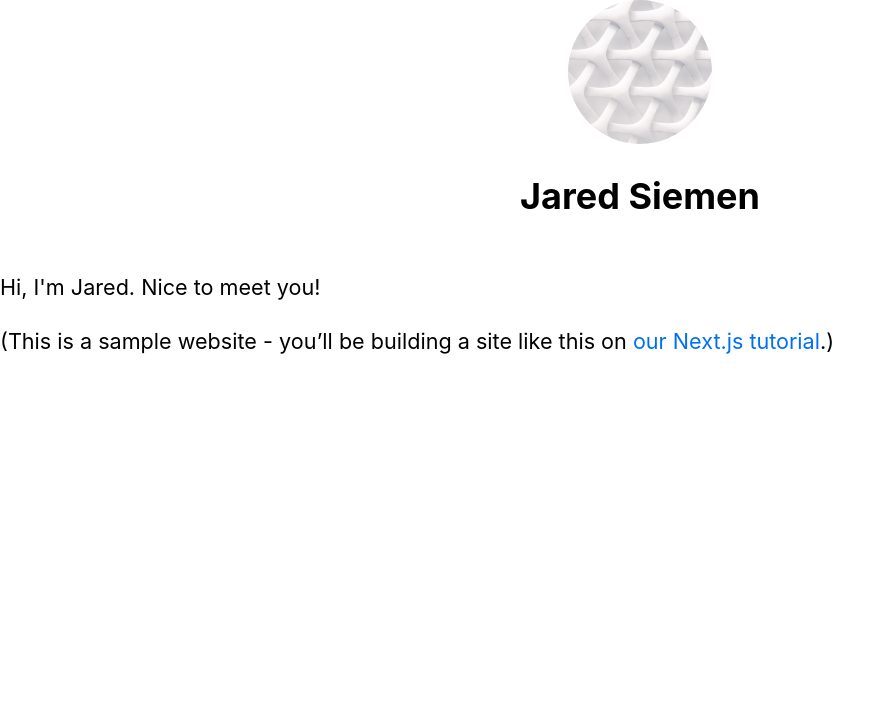
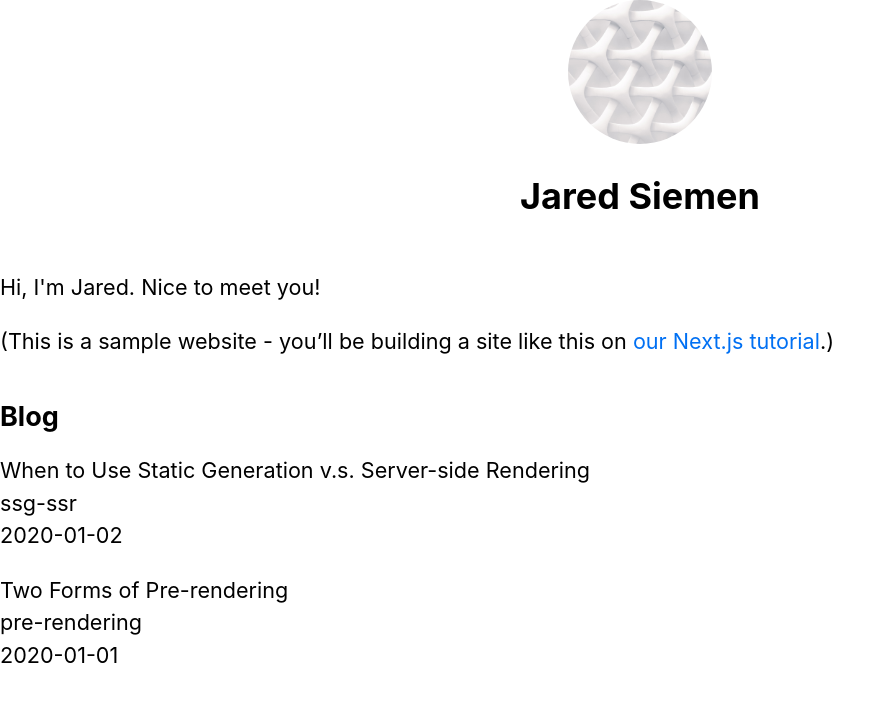
Before and after one commit to siemenjm/nextjs-blog, a Next.js app: page / in a window 1280 px wide. Shown: the top 702 px of the page, without its empty margins (0-895 px from the left). Built offline with nearby package versions, Linux system fonts and the light colour scheme.

Commit message:
Use getStaticProps to display sorted blog data on home page

```diff
--- a/pages/index.jsx
+++ b/pages/index.jsx
@@ -1,8 +1,19 @@
 import Head from 'next/head';
 import Layout, { siteTitle } from '../components/layout';
 import utilStyles from '../styles/utils.module.css';
+import { getSortedPostsData } from '../lib/posts';
 
-export default function Home() {
+export async function getStaticProps() {
+    const allPostsData = getSortedPostsData();
+
+    return {
+        props: {
+            allPostsData,
+        },
+    };
+}
+
+export default function Home({ allPostsData }) {
   return (
     <Layout home>
         <Head>
@@ -15,6 +26,22 @@ export default function Home() {
                 <a href="https://nextjs.org/learn">our Next.js tutorial</a>.)
             </p>
         </section>
+        <section className={`${utilStyles.headingMd} ${utilStyles.padding1px}`}>
+            <h2 className={utilStyles.headingLg}>Blog</h2>
+            <ul className={utilStyles.list}>
+                {allPostsData.map(({ id, date, title }) => {
+                    return (
+                        <li className={utilStyles.listItem} key={id}>
+                            {title}
+                            <br />
+                            {id}
+                            <br />
+                            {date}
+                        </li>
+                    );
+                })}
+            </ul>
+        </section>
     </Layout>
   )
 }
```
